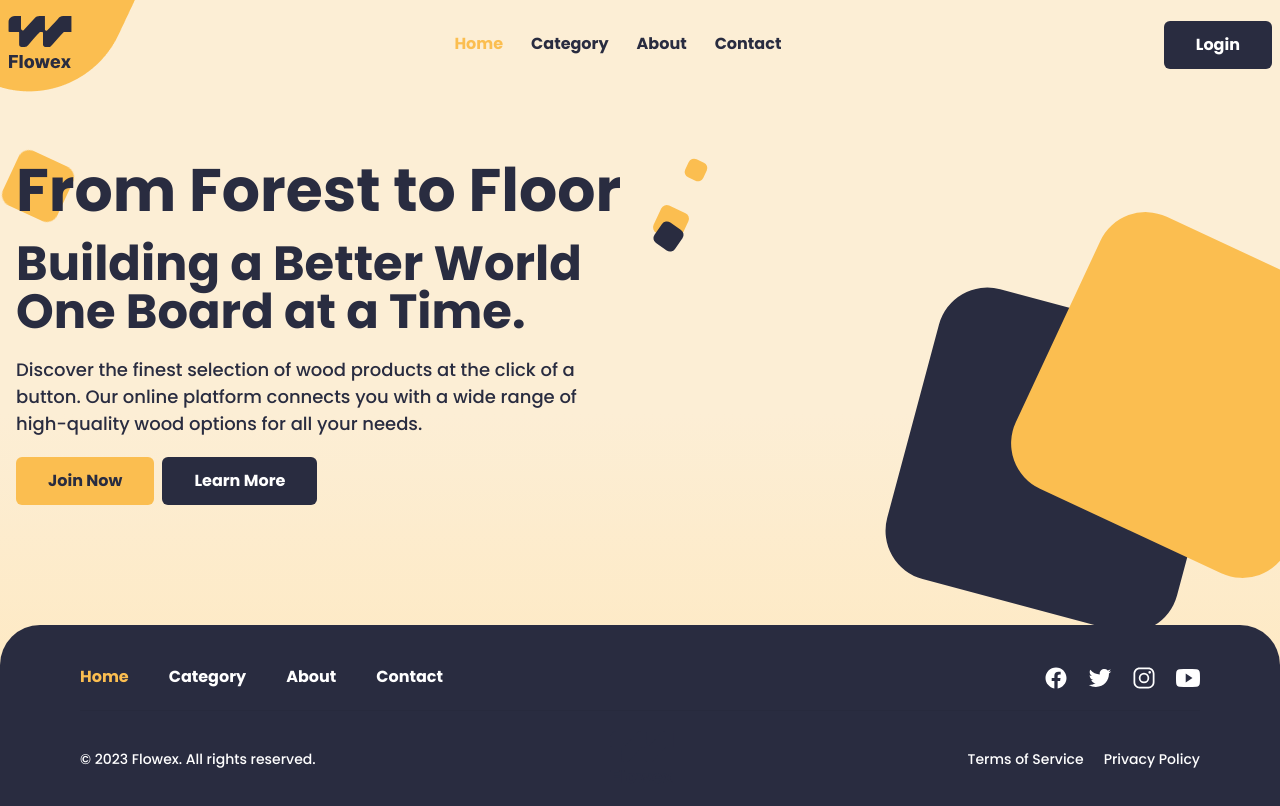
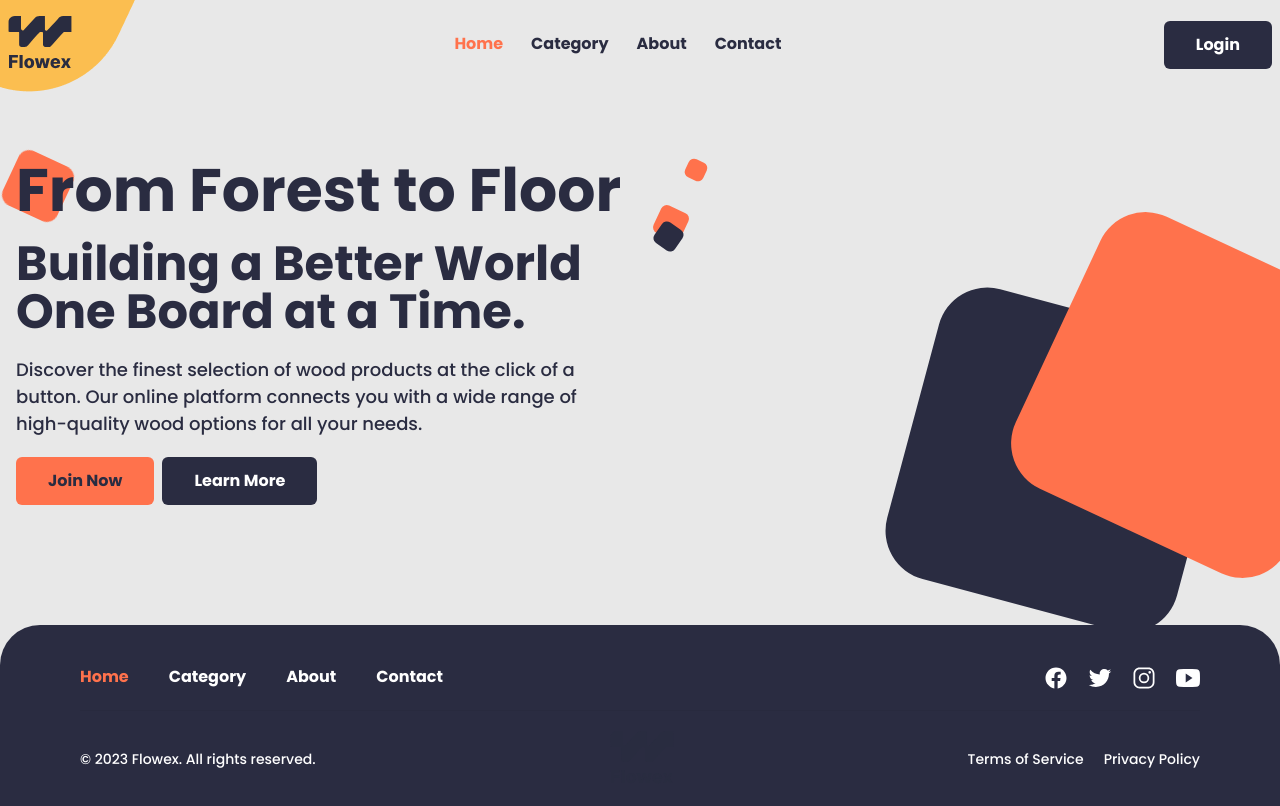
Before and after one commit to angieleba/Flowex.Frontend, a Next.js app: page / in a window 1280 px wide. Shown: the top 806 px of the page. Built offline with nearby package versions, Linux system fonts and the light colour scheme.

Commit message:
Update global theme

```diff
--- a/theme/index.ts
+++ b/theme/index.ts
@@ -5,16 +5,17 @@ const customTheme = extendTheme({
     global: {
       body: {
         color: 'brand.blue',
-        background: 'gradient.bg',
+        background: 'brand.gray',
       },
     },
   },
   colors: {
     brand: {
+      white: 'FAFAFA',
       black: '#181818',
-      yellow: '#FBBE50',
-      blue: '#292C40',
-      gray: '#FAFAFA',
+      yellow: '#FF724C',
+      blue: '#2A2C41',
+      gray: '#E8E8E8',
       maroon: '#972E27',
       green: '#519727',
     },
```
